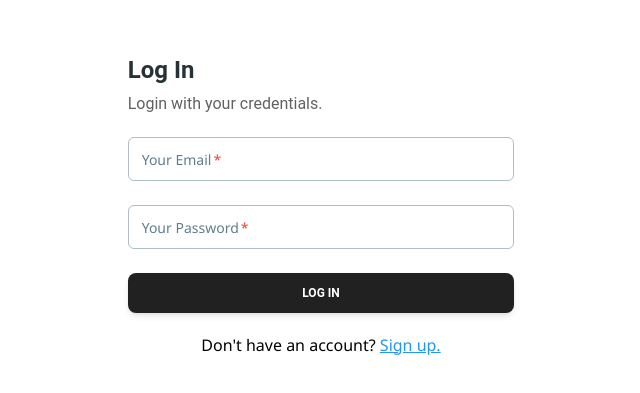
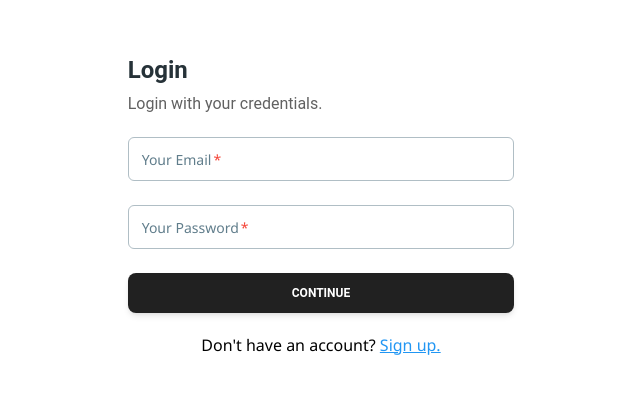
Before and after one commit to avalon-artisans/wallet-front, a Next.js app: page / in a window 1280 px wide. Shown: the part 185-578 px from the top of the page, without its empty margins (319-959 px from the left). Built offline with nearby package versions, Linux system fonts and the light colour scheme.

Commit message:
fix(auth): change login texts for consistency

```diff
--- a/components/auth/LoginForm.tsx
+++ b/components/auth/LoginForm.tsx
@@ -44,7 +44,7 @@
   return (
     <div className="w-full px-5">
       <Typography variant="h4" color="blue-gray">
-        Log In
+        Login
       </Typography>
       <Typography color="gray" className="mt-1 mb-5 font-normal">
         Login with your credentials.
@@ -80,7 +80,7 @@
             variant="filled"
             className="w-full"
           >
-            Log In
+            Continue
           </Button>
         </div>
       </form>
```
